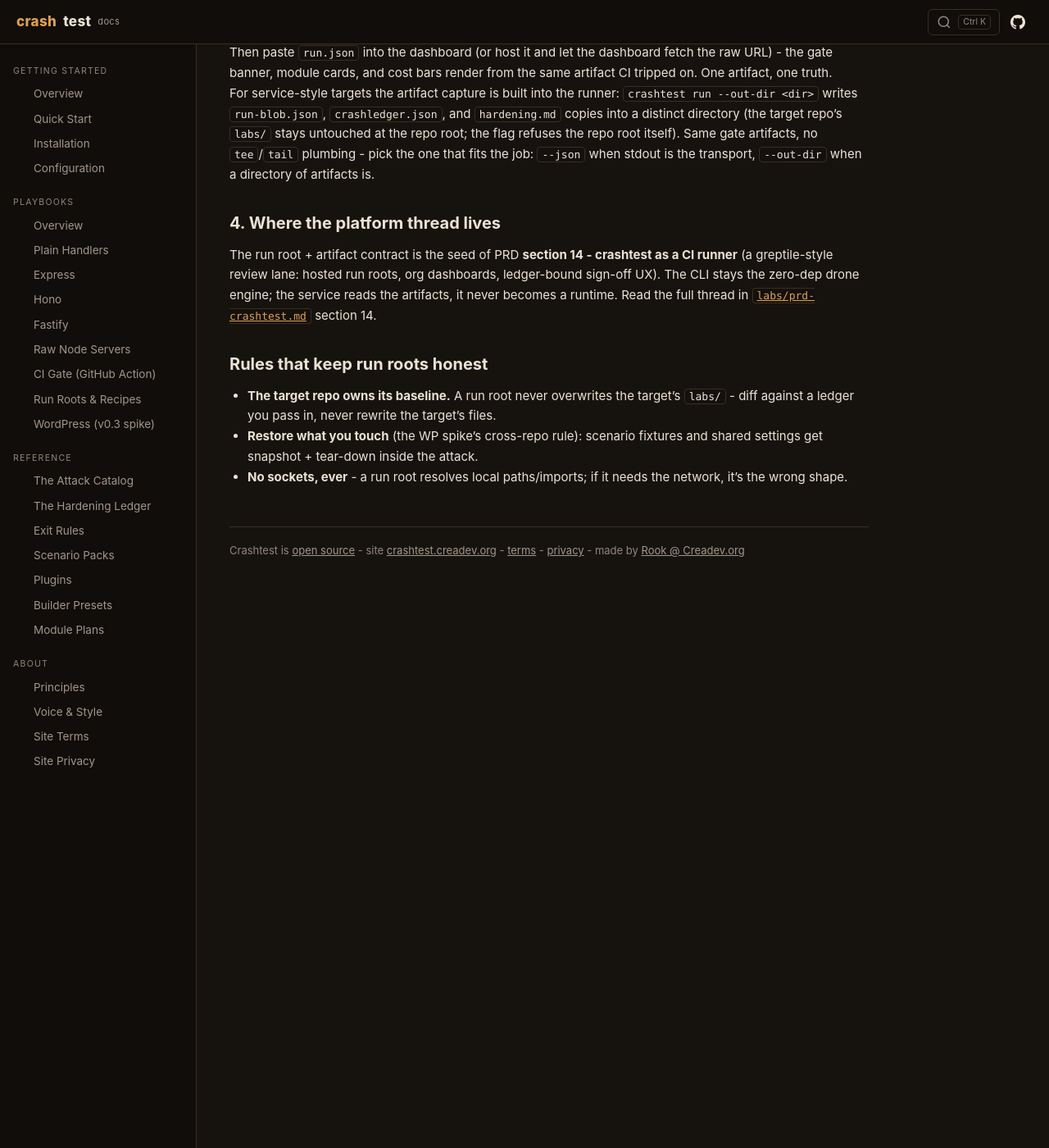
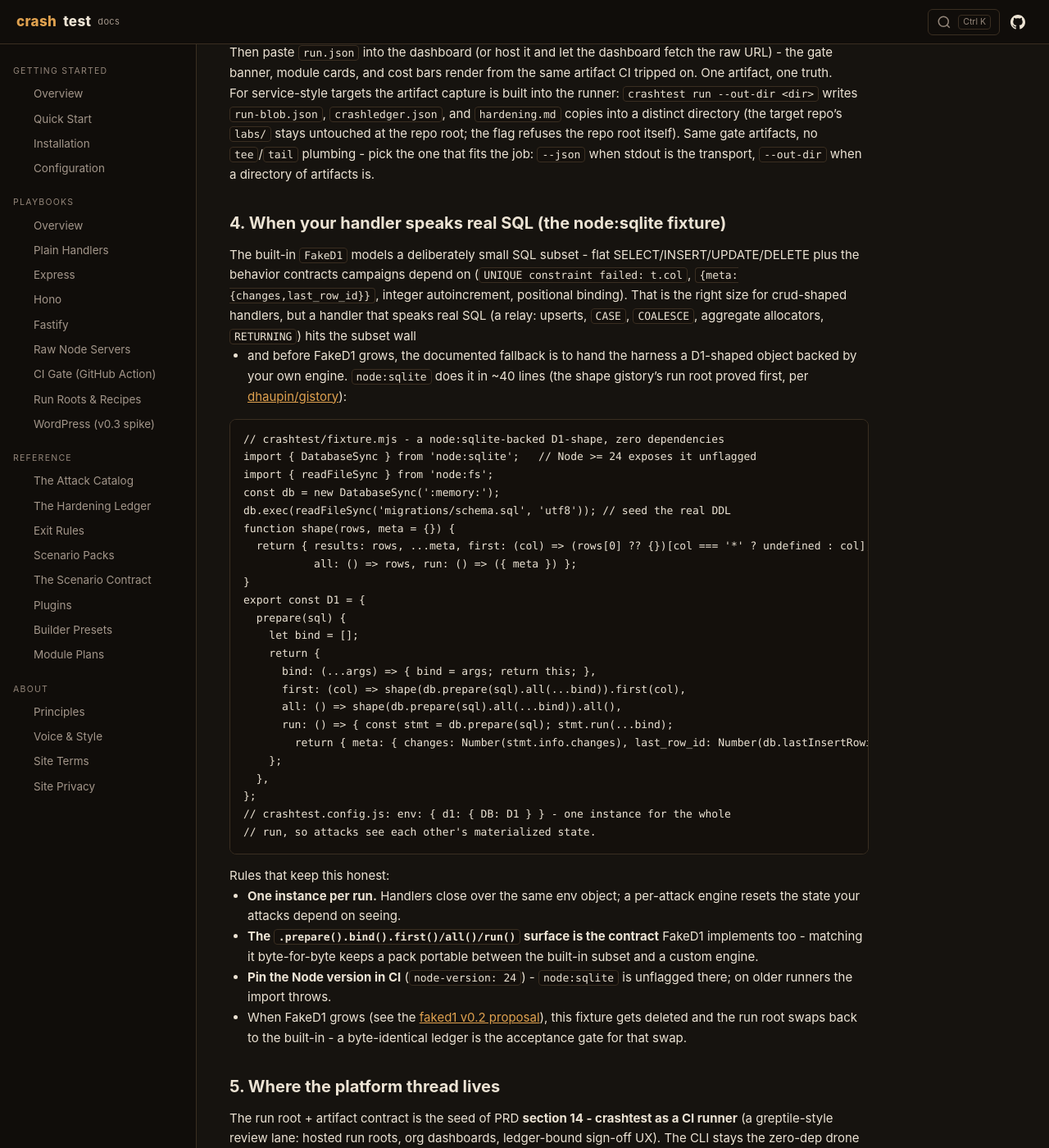
Before and after one commit to dhaupin/crashtest, a Jekyll site: the page built from docs/playbooks/run-roots.md, in a window 1280 px wide and 1400 px high, scrolled down 1914 px. Shown: the whole window at 82% size. Built offline with Jekyll 4.4.1, drawn with Linux system fonts in a browser that asks for light colours.

Commit message:
Patch v1.0.0 regressions from the first adopter wave (issues #6/#7/#16)
- init scaffolds contract-valid index.js stubs alongside the pack manifests,
  so a fresh init loads out of the box instead of bricking the next run (#16)
- make the validated beforeAll/afterAll lifecycle hooks actually fire in the
  campaign runner - gistory's one-loud pack arming check depended on them (#7)
- new reference page for the scenario contract + a run-roots section on the
  node:sqlite D1-shape fixture for real-SQL handlers (#6/#7)
- record the issue-inbox survey + build plan in labs/prd-tmp.md
- version surfaces swept to 1.0.1 (unreleased)

🤖 Generated with Codebuff
Co-Authored-By: Codebuff <noreply@codebuff.com>

````diff
--- a/docs/_data/nav.yml
+++ b/docs/_data/nav.yml
@@ -43,6 +43,8 @@
     url: /crashtest/reference/exit-rules
   - title: Scenario Packs
     url: /crashtest/reference/packs
+  - title: The Scenario Contract
+    url: /crashtest/reference/scenario-contract
   - title: Plugins
     url: /crashtest/reference/plugins
   - title: Builder Presets
--- a/docs/playbooks/run-roots.md
+++ b/docs/playbooks/run-roots.md
@@ -111,7 +111,59 @@ itself). Same gate artifacts, no `tee`/`tail` plumbing - pick the one that
 fits the job: `--json` when stdout is the transport, `--out-dir` when a
 directory of artifacts is.
 
-## 4. Where the platform thread lives
+## 4. When your handler speaks real SQL (the node:sqlite fixture)
+
+The built-in `FakeD1` models a deliberately small SQL subset - flat
+SELECT/INSERT/UPDATE/DELETE plus the behavior contracts campaigns depend
+on (`UNIQUE constraint failed: t.col`, `{meta:{changes,last_row_id}}`,
+integer autoincrement, positional binding). That is the right size for
+crud-shaped handlers, but a handler that speaks real SQL (a relay: upserts,
+`CASE`, `COALESCE`, aggregate allocators, `RETURNING`) hits the subset wall
+- and before FakeD1 grows, the documented fallback is to hand the harness a
+D1-shaped object backed by your own engine. `node:sqlite` does it in ~40
+lines (the shape gistory's run root proved first, per
+[dhaupin/gistory](https://github.com/dhaupin/gistory)):
+
+```js
+// crashtest/fixture.mjs - a node:sqlite-backed D1-shape, zero dependencies
+import { DatabaseSync } from 'node:sqlite';   // Node >= 24 exposes it unflagged
+import { readFileSync } from 'node:fs';
+const db = new DatabaseSync(':memory:');
+db.exec(readFileSync('migrations/schema.sql', 'utf8')); // seed the real DDL
+function shape(rows, meta = {}) {
+  return { results: rows, ...meta, first: (col) => (rows[0] ?? {})[col === '*' ? undefined : col],
+           all: () => rows, run: () => ({ meta }) };
+}
+export const D1 = {
+  prepare(sql) {
+    let bind = [];
+    return {
+      bind: (...args) => { bind = args; return this; },
+      first: (col) => shape(db.prepare(sql).all(...bind)).first(col),
+      all: () => shape(db.prepare(sql).all(...bind)).all(),
+      run: () => { const stmt = db.prepare(sql); stmt.run(...bind);
+        return { meta: { changes: Number(stmt.info.changes), last_row_id: Number(db.lastInsertRowid) } }; },
+    };
+  },
+};
+// crashtest.config.js: env: { d1: { DB: D1 } } - one instance for the whole
+// run, so attacks see each other's materialized state.
+```
+
+Rules that keep this honest:
+
+- **One instance per run.** Handlers close over the same env object; a
+  per-attack engine resets the state your attacks depend on seeing.
+- **The `.prepare().bind().first()/all()/run()` surface is the contract**
+  FakeD1 implements too - matching it byte-for-byte keeps a pack portable
+  between the built-in subset and a custom engine.
+- **Pin the Node version in CI** (`node-version: 24`) - `node:sqlite` is
+  unflagged there; on older runners the import throws.
+- When FakeD1 grows (see the [faked1 v0.2 proposal](https://github.com/dhaupin/crashtest/issues/8)),
+  this fixture gets deleted and the run root swaps back to the built-in -
+  a byte-identical ledger is the acceptance gate for that swap.
+
+## 5. Where the platform thread lives
 
 The run root + artifact contract is the seed of PRD **section 14 - crashtest as a
 CI runner** (a greptile-style review lane: hosted run roots, org dashboards,
--- a/package.json
+++ b/package.json
@@ -1,6 +1,6 @@
 {
   "name": "crashtest",
-  "version": "1.0.0",
+  "version": "1.0.1",
   "description": "In-process adversarial QA for agent-built app code - seeded redteam/fuzz/guard campaigns against real handlers, no sockets, CI-fails-on-regression ledger.",
   "license": "MIT",
   "type": "module",
--- a/web/package.json
+++ b/web/package.json
@@ -1,7 +1,7 @@
 {
   "name": "crashtest-site",
   "private": true,
-  "version": "1.0.0",
+  "version": "1.0.1",
   "type": "module",
   "description": "crashtest site - seeded, in-process adversarial QA for agent-built apps (prestruct prerender + CF Pages)",
   "scripts": {
````
Also changed, not shown: docs/getting-started/install.md (+1 -1 lines), docs/index.md (+1 -1 lines), docs/playbooks/github-action.md (+1 -1 lines), docs/reference/packs.md (+2 -1 lines), docs/reference/scenario-contract.md (added, +169 -0 lines), labs/prd-tmp.md (added, +124 -0 lines), src/campaigns/runner.js (+9 -0 lines), src/cli.js (+36 -3 lines), test/campaigns.test.js (+43 -0 lines), test/packs.test.js (+21 -0 lines), CHANGELOG.md, README.md.
